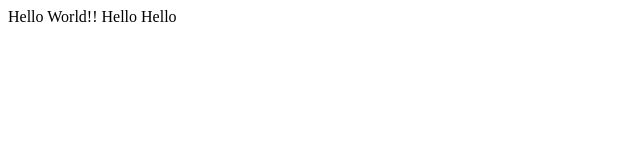
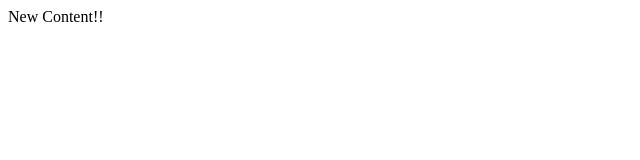
Before and after one commit to Anmol-Dodwad/harlecture1, a plain HTML site: page index.html in a window 1280 px wide. Shown: the whole page, without its empty margins (0-640 px from the left). Drawn offline with Linux system fonts and the light colour scheme.

Commit message:
Added the new content

```diff
--- a/index.html
+++ b/index.html
@@ -5,7 +5,6 @@
 		</title>
 	</head>
 	<body>
-		Hello World!!
-		Hello Hello
+		New Content!!
 	</body>
 </html>
```
